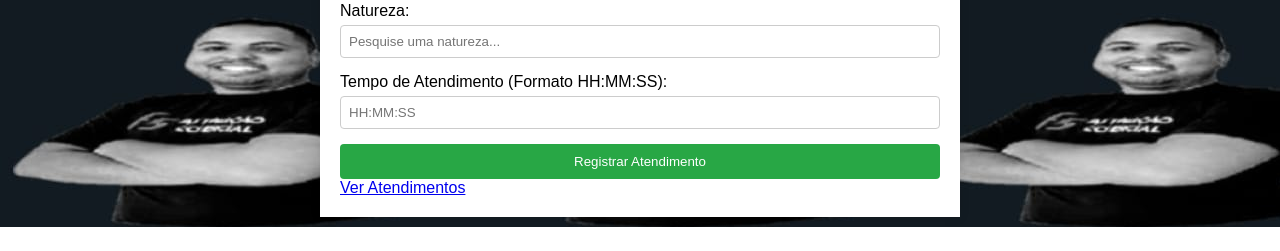
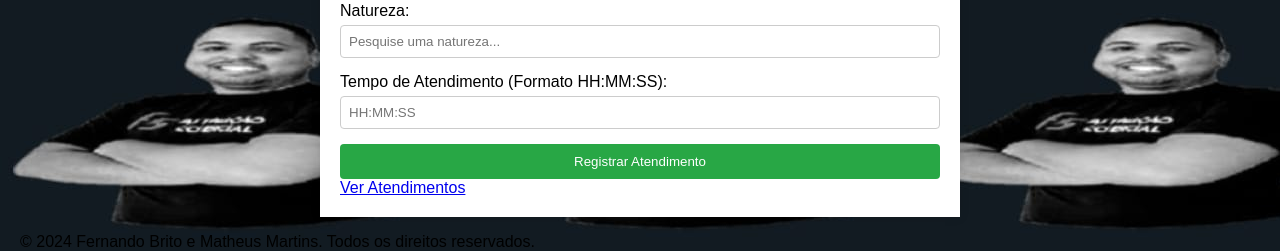
Before and after one commit to fernandobrito10/alessandro-baiano, a Flask app: page /registrar in a window 1280 px wide. Shown: the part 613-864 px from the top of the page. Before the commit the page ends 840 px from the top, so only its background shows below. Run offline with Flask 3, Linux system fonts and the light colour scheme; the visitor is signed in with stand-in values (Sample User, id 1).

Commit message:
Copyright

```diff
--- a/templates/index.html
+++ b/templates/index.html
@@ -158,5 +158,8 @@
         window.va = window.va || function () { (window.vaq = window.vaq || []).push(arguments); };
       </script>
       <script defer src="/_vercel/insights/script.js"></script>
+      <footer>
+        <p>&copy; 2024 Fernando Brito e Matheus Martins. Todos os direitos reservados.</p>
+      </footer>
 </body>
 </html>
--- a/templates/login.html
+++ b/templates/login.html
@@ -138,6 +138,9 @@
           dots[slideIndex-1].className += " active";
       }
     </script>
+    <footer>
+        <p>&copy; 2024 Fernando Brito e Matheus Martins. Todos os direitos reservados.</p>
+      </footer>
 </body>
 
 </html>
```
